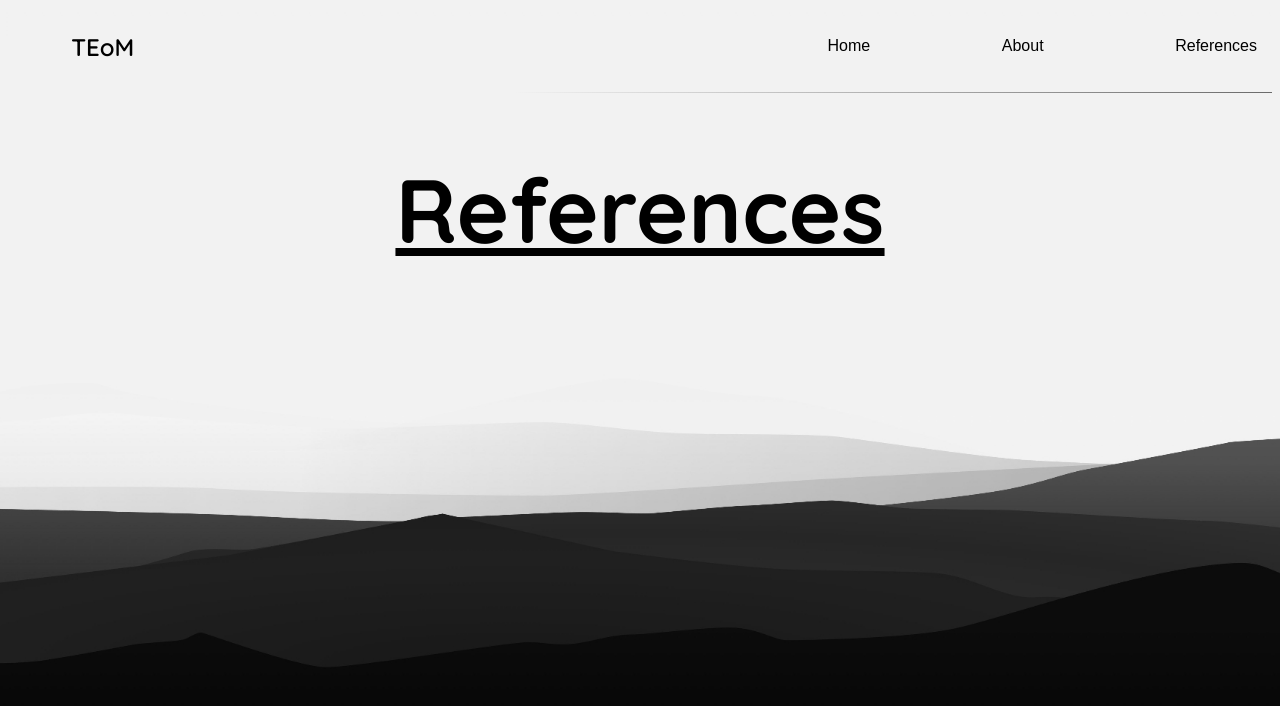
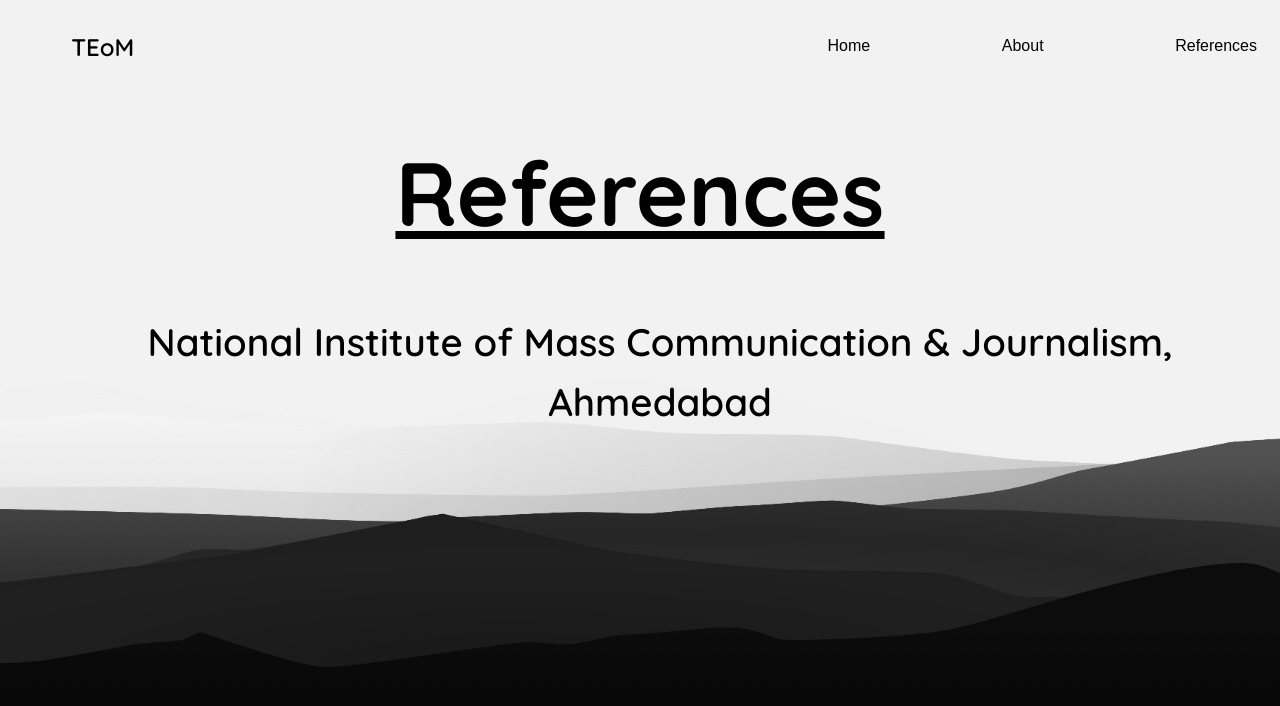
Before and after one commit to Clyoth/cp2, a plain HTML site: page html/ref.html in a window 1280 px wide. Drawn offline with Linux system fonts and the light colour scheme; a web font is replaced by a local one.

Commit message:
Added a reference

```diff
--- a/css/style.css
+++ b/css/style.css
@@ -117,6 +117,20 @@ body {
   animation: fadeIn 2s;
 }
 
+
+.refLink {
+  list-style-type: none;
+
+}
+
+.refLink li a {
+  text-decoration: none;
+  color: black;
+  font-size: 3vw;
+
+
+}
+
 /* About */
 
 .Abt {
--- a/html/ref.html
+++ b/html/ref.html
@@ -17,7 +17,6 @@
             <li><a href="about.html">About</a></li>
             <li><a href="ref.html">References</a></li>
         </ul>
-        <hr>
     </nav>
     <div class="content">
         <div class="contentRef">
@@ -26,6 +25,9 @@
                 <h1 class="Ref">References</h1>
                 <h2></h2>
 
+                <ul class="refLink">
+                    <li><a href="https://www.nimcj.org/blog-detail/timeline-of-the-evolution-of-mass-media.html">National Institute of Mass Communication & Journalism, Ahmedabad</a></li>
+                </ul>
 
             </center>
         </div>
```
